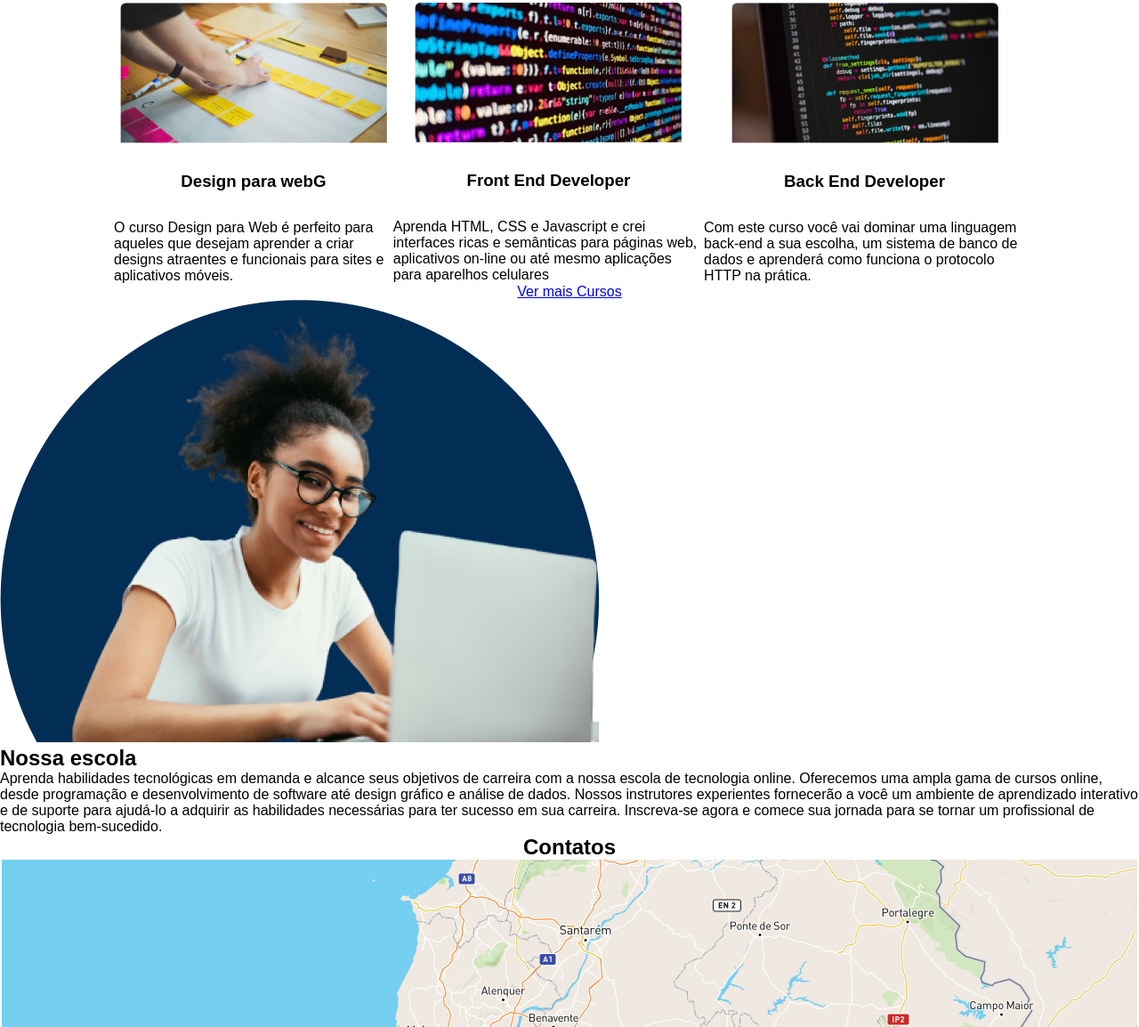
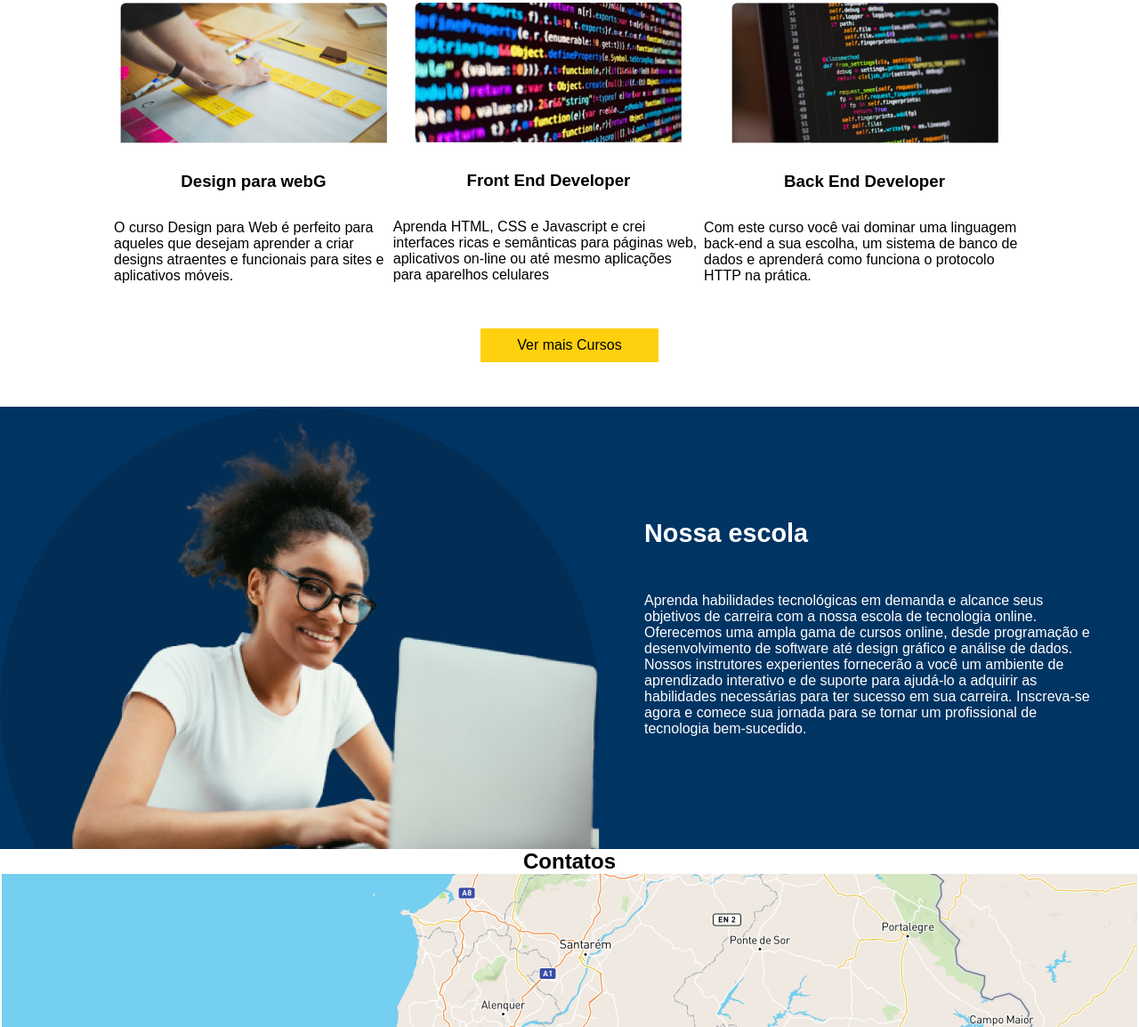
Before and after one commit to correahub/aprendizado, a plain HTML site: page projeto-aprenser/index.html in a window 1280 px wide. Shown: the part 838-1992 px from the top of the page at 89% size. Drawn offline with Linux system fonts and the light colour scheme.

Commit message:
bug, ignorado, corrigir depois, penultima parte concluida

```diff
--- a/projeto-aprenser/index.html
+++ b/projeto-aprenser/index.html
@@ -55,7 +55,11 @@
           <ul class="ul-article">
             <!--Primeiro curso-->
             <li class="li-article">
-                <img  class="imagem-article"  src="imagens/curso-design.png" alt="#" />
+              <img
+                class="imagem-article"
+                src="imagens/curso-design.png"
+                alt="#"
+              />
               <div class="div-conteudo-li-article">
                 <h3>Design para webG</h3>
                 <p>
@@ -67,7 +71,11 @@
             </li>
             <!--Segundo curso-->
             <li class="li-article">
-                <img class="imagem-article"   src="imagens/curso-design-1.png" alt="#" />
+              <img
+                class="imagem-article"
+                src="imagens/curso-design-1.png"
+                alt="#"
+              />
               <div class="div-conteudo-li-article">
                 <h3>Front End Developer</h3>
                 <p>
@@ -79,27 +87,31 @@
             </li>
             <!--Terceiro curso-->
             <li class="li-article">
-                <img  class="imagem-article"  src="imagens/curso-design-2.png" alt="#" />
+              <img
+                class="imagem-article"
+                src="imagens/curso-design-2.png"
+                alt="#"
+              />
               <div class="div-conteudo-li-article">
                 <h3>Back End Developer</h3>
                 <p>
                   Com este curso você vai dominar uma linguagem back-end a sua
-                    escolha, um sistema de banco de dados e aprenderá como funciona
-                    o protocolo HTTP na prática.
+                  escolha, um sistema de banco de dados e aprenderá como
+                  funciona o protocolo HTTP na prática.
                 </p>
               </div>
             </li>
           </ul>
         </section>
-        <a href="#">Ver mais Cursos</a>
+        <a class="botão-cursos" href="#">Ver mais Cursos</a>
         <!--Fim do article-->
       </article>
       <!--Section azul-->
-      <section>
+      <section class="section-azul-escola">
         <img src="imagens/nossa-escola.png" alt="#" />
-        <div>
-          <h2>Nossa escola</h2>
-          <p>
+        <div class="div-escola">
+          <h2 class="h2-escola">Nossa escola</h2>
+          <p class="p-escola">
             Aprenda habilidades tecnológicas em demanda e alcance seus objetivos
             de carreira com a nossa escola de tecnologia online. Oferecemos uma
             ampla gama de cursos online, desde programação e desenvolvimento de
--- a/projeto-aprenser/style.css
+++ b/projeto-aprenser/style.css
@@ -85,16 +85,16 @@ article {
   flex-direction: column;
   justify-content: center;
   align-items: center;
+  margin-bottom: 50px;
 }
 
-.section-article{
+.section-article {
   width: 100%;
   display: flex;
   flex-direction: column;
   justify-content: center;
   align-items: center;
 }
-
 
 .article-h2 {
   margin-top: 40px;
@@ -108,14 +108,13 @@ article {
   width: 100%;
 }
 
-.li-article{
+.li-article {
   display: flex;
   flex-direction: column;
   align-items: center;
-
 }
 
-.imagem-article{
+.imagem-article {
   width: 300px;
 }
 
@@ -127,11 +126,39 @@ article {
   margin-top: 2rem;
 }
 
-h3{
+h3 {
   margin-bottom: 2rem;
 }
 
-h3>p{
+h3 > p {
   color: grey;
   font-size: 10px;
 }
+
+.botão-cursos {
+  background-color: rgb(255, 208, 13);
+  padding: 10px;
+  text-decoration: none;
+  color: black;
+  width: 200px;
+  text-align: center;
+  margin-top: 50px;
+}
+
+.section-azul-escola {
+  background-color: rgb(0, 52, 99);
+  display: flex;
+}
+
+.div-escola{
+  color: white;
+  padding: 50px;
+  display: flex;
+  justify-content: center;
+  flex-direction: column;
+
+}
+.h2-escola{
+  margin-bottom: 50px;
+  font-size: calc(1rem + 1vw);
+}
```
Lines whose indentation alone changed are shown as unchanged.
